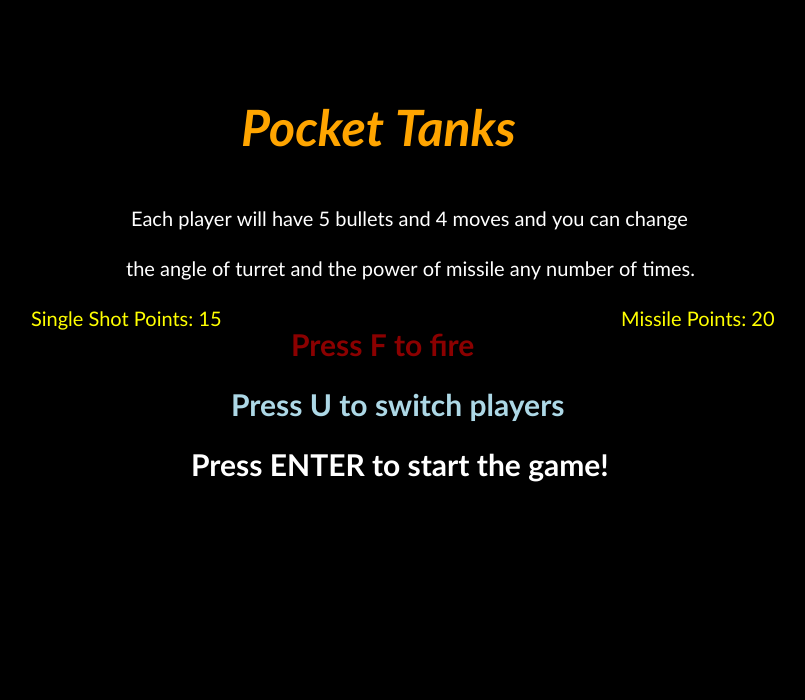
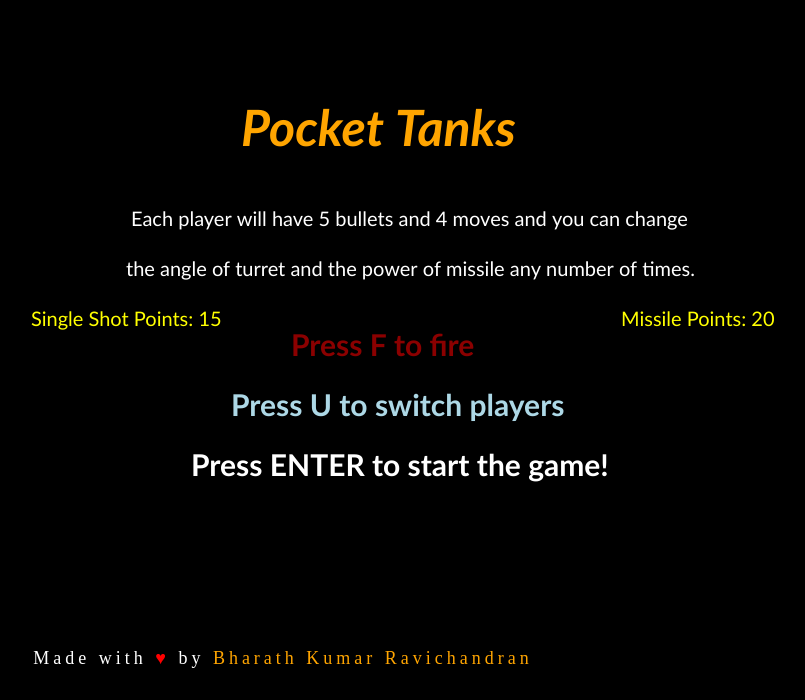
Before and after one commit to BharathKumarRavichandran/pocket-tanks, a plain HTML site: page index.html in a window 1280 px wide. Shown: the part 100-800 px from the top of the page, without its empty margins (357-1162 px from the left). Drawn offline with Linux system fonts and the light colour scheme.

Commit message:
footer added

```diff
--- a/index.html
+++ b/index.html
@@ -8,9 +8,10 @@
 </head>
 <body>
 <h1 id="title">Pocket Tanks</h1>
-
 <canvas id="canvas" width="1270" height="600"></canvas>
-
+<footer>
+	<p id="foot">Made with <span id="heart">&hearts;</span> by <a id="nameLink" href="https://BharathKumarRavichandran.github.io">Bharath Kumar Ravichandran</a></p>
+</footer>
 <script src="game.js"></script>
 </body>
 </html>
--- a/main.css
+++ b/main.css
@@ -17,3 +17,19 @@ html{
 #canvas{
 	background: white;
 }
+
+#foot{
+	color: white;
+	text-align: center;
+	font-size: 18px;
+	letter-spacing: 4px;
+}
+
+#heart{
+	color: red;
+}
+
+#nameLink{
+	text-decoration: none;
+	color: orange;
+}
```
